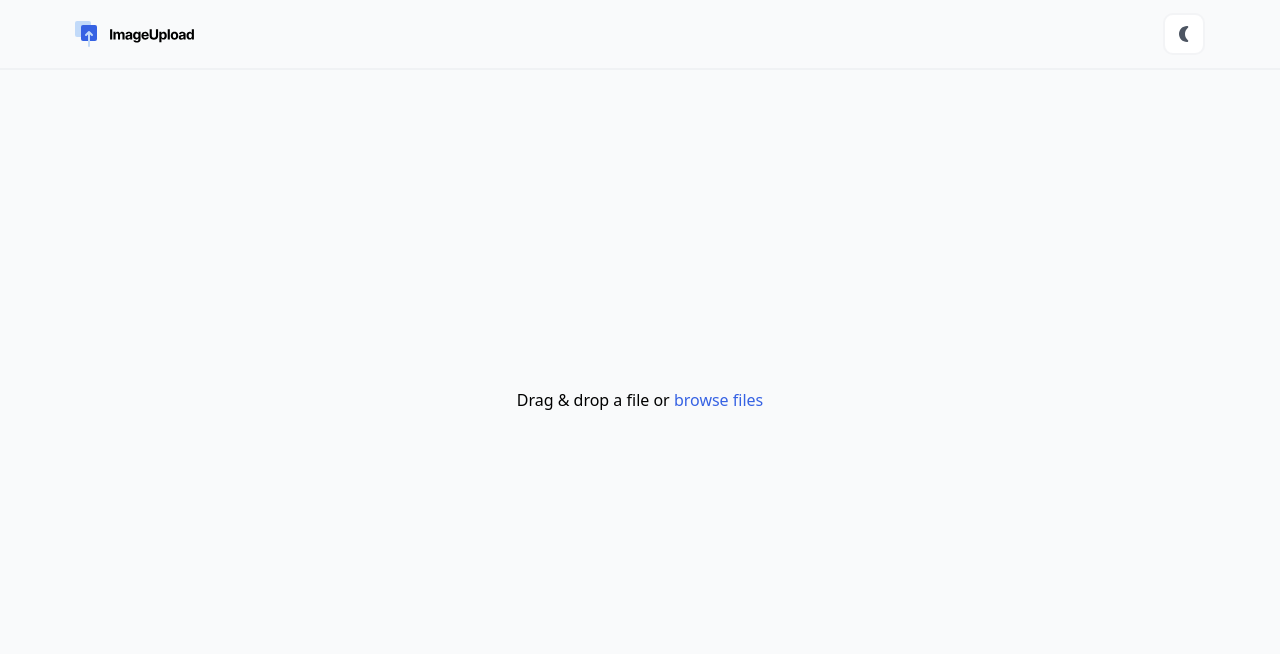
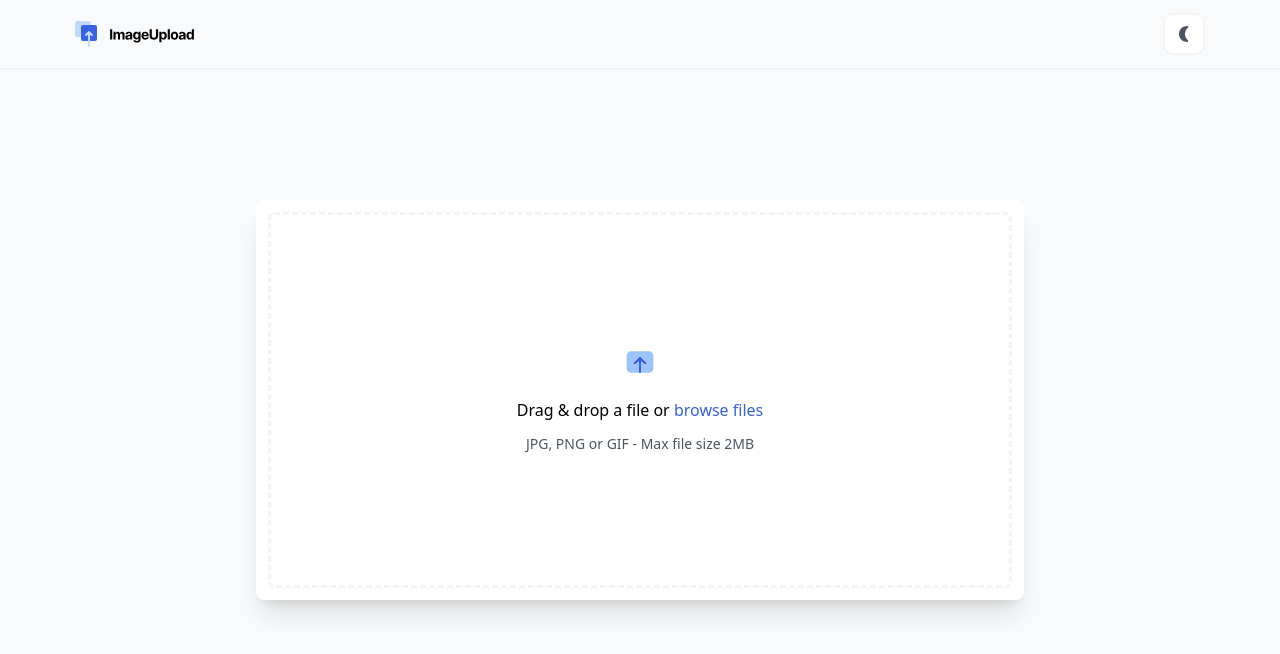
Before and after one commit to ABetancourt03/ImageUpload, a React (Vite) app: page / in a window 1280 px wide. Shown: the top 654 px of the page. Built offline with nearby package versions, Linux system fonts and the light colour scheme.

Commit message:
Add Dropzone styles

```diff
--- a/src/components/Dropzone.jsx
+++ b/src/components/Dropzone.jsx
@@ -1,13 +1,46 @@
+import { useMemo } from 'react'
 import { useDropzone } from 'react-dropzone'
 import '../styles/Dropzone.css'
+import DropzoneIcon from '../icons/DropzoneIcon'
+
+const dropzoneStyles = {
+  flex: 1,
+  display: 'flex',
+  flexDirection: 'column',
+  alignItems: 'center',
+  justifyContent: 'center',
+  padding: '20px',
+  borderWidth: 3,
+  borderRadius: 6,
+  borderColor: '#E5E7EB75',
+  borderStyle: 'dashed',
+  backgroundColor: '#FFFFFF',
+  outline: 'none',
+  transition: 'border .24s ease-in-out'
+}
+
+const focusedStyle = {
+  borderColor: '#C2DAF9'
+}
+
+const acceptStyle = {
+  borderColor: '#00e676'
+}
+
+const rejectStyle = {
+  borderColor: '#ff1744'
+}
 
 function Dropzone () {
   const {
-    acceptedFiles,
-    fileRejections,
+    // acceptedFiles,
+    // fileRejections,
     open,
     getRootProps,
-    getInputProps
+    getInputProps,
+    isFocused,
+    isDragAccept,
+    isDragReject
   } = useDropzone({
     accept: {
       'image/jpg': ['.jpg'],
@@ -20,28 +53,40 @@ function Dropzone () {
     noKeyboard: true
   })
 
-  const accepted = acceptedFiles.map(file => (
-    <li key={file.path}>
-      {file.path} - {file.size} bytes
-    </li>
-  ))
+  const style = useMemo(() => ({
+    ...dropzoneStyles,
+    ...(isFocused ? focusedStyle : {}),
+    ...(isDragAccept ? acceptStyle : {}),
+    ...(isDragReject ? rejectStyle : {})
+  }), [
+    isFocused,
+    isDragAccept,
+    isDragReject
+  ])
 
-  const rejected = fileRejections.map(({ file, errors }) => (
-    <li key={file.path}>
-      {file.path} - {file.size} bytes
-      <ul>
-        {errors.map(e => (
-          <li key={e.code}>{e.message}</li>
-        ))}
-      </ul>
-    </li>
-  ))
+  // const accepted = acceptedFiles.map(file => (
+  //   <li key={file.path}>
+  //     {file.path} - {file.size} bytes
+  //   </li>
+  // ))
+
+  // const rejected = fileRejections.map(({ file, errors }) => (
+  //   <ul key={file.path}>
+  //     {errors.map(e => (
+  //       <li key={e.code}>{e.message}</li>
+  //     ))}
+  //   </ul>
+  // ))
 
   return (
-    <section>
-      <div {...getRootProps({ className: 'dropzone' })}>
+    <section className='bg-white shadow-xl p-3 rounded-lg w-11/12 h-1/2 2xl:w-1/2 xl:w-3/5 lg:w-3/4 md:w-4/5 sm:w-11/12'>
+      <div className='w-full h-full' {...getRootProps({ style })}>
         <input {...getInputProps()} />
-        <p>Drag & drop a file or <span className='text-[#3662E3] hover:cursor-pointer' onClick={open}>browse files</span></p>
+
+        <DropzoneIcon className='mb-5' />
+
+        <p className='font-medium pb-3'>Drag & drop a file or <span className='text-[#3662E3] hover:cursor-pointer' onClick={open}>browse files</span></p>
+        <p className='font-normal text-sm text-[#4D5562]'>JPG, PNG or GIF - Max file size 2MB</p>
       </div>
     </section>
   )
--- /dev/null
+++ b/src/icons/DropzoneIcon.jsx
@@ -0,0 +1,8 @@
+export default function DropzoneIcon ({ className }) {
+  return (
+    <svg className={className} width='32' height='32' viewBox='0 0 32 32' fill='none' xmlns='http://www.w3.org/2000/svg'>
+      <path d='M15.0571 11.0574L9.72378 16.3907C9.4775 16.6415 9.34022 16.9794 9.34181 17.3309C9.3434 17.6823 9.48374 18.019 9.73228 18.2675C9.98082 18.5161 10.3175 18.6564 10.6689 18.658C11.0204 18.6596 11.3583 18.5223 11.6091 18.276L14.6664 15.2188L14.6664 26.6667L17.3331 26.6667L17.3331 15.2188L20.3904 18.2761C20.514 18.4012 20.661 18.5006 20.8231 18.5686C20.9852 18.6367 21.1591 18.672 21.3349 18.6725C21.5107 18.6731 21.6848 18.6388 21.8473 18.5718C22.0098 18.5048 22.1575 18.4063 22.2818 18.282C22.4061 18.1577 22.5046 18.0101 22.5716 17.8475C22.6386 17.685 22.6728 17.5109 22.6722 17.3351C22.6717 17.1593 22.6364 16.9854 22.5683 16.8233C22.5003 16.6612 22.4009 16.5142 22.2758 16.3907L16.9424 11.0574C16.8187 10.9335 16.6717 10.8353 16.51 10.7683C16.3482 10.7013 16.1749 10.6668 15.9998 10.6668C15.8247 10.6668 15.6513 10.7013 15.4896 10.7683C15.3278 10.8353 15.1809 10.9335 15.0571 11.0574Z' fill='#3662E3' />
+      <path d='M2.6665 9.33335L2.6665 22.6667C2.66766 23.7272 3.08946 24.7439 3.83936 25.4938C4.58925 26.2437 5.60599 26.6655 6.6665 26.6667L14.6665 26.6667L14.6665 15.2188L11.6092 18.276C11.3584 18.5223 11.0205 18.6596 10.669 18.658C10.3175 18.6564 9.98088 18.5161 9.73234 18.2675C9.48379 18.019 9.34346 17.6823 9.34187 17.3309C9.34028 16.9794 9.47756 16.6415 9.72384 16.3907L15.0572 11.0574C15.1809 10.9335 15.3279 10.8353 15.4897 10.7682C15.6514 10.7012 15.8248 10.6667 15.9999 10.6667C16.175 10.6667 16.3483 10.7012 16.5101 10.7682C16.6718 10.8353 16.8188 10.9335 16.9426 11.0574L22.2759 16.3907C22.5233 16.6412 22.6616 16.9795 22.6605 17.3316C22.6593 17.6838 22.519 18.0212 22.27 18.2701C22.021 18.5191 21.6836 18.6595 21.3314 18.6606C20.9793 18.6617 20.6411 18.5234 20.3905 18.276L17.3332 15.2188L17.3332 26.6667L25.3332 26.6667C26.3937 26.6655 27.4104 26.2437 28.1603 25.4938C28.9102 24.7439 29.332 23.7272 29.3332 22.6667L29.3332 9.33335C29.332 8.27284 28.9102 7.2561 28.1603 6.50621C27.4104 5.75631 26.3937 5.33451 25.3332 5.33335L6.6665 5.33335C5.60599 5.33451 4.58925 5.75631 3.83935 6.50621C3.08946 7.2561 2.66766 8.27284 2.6665 9.33335V9.33335Z' fill='#9DC4F8' />
+    </svg>
+  )
+}
```
